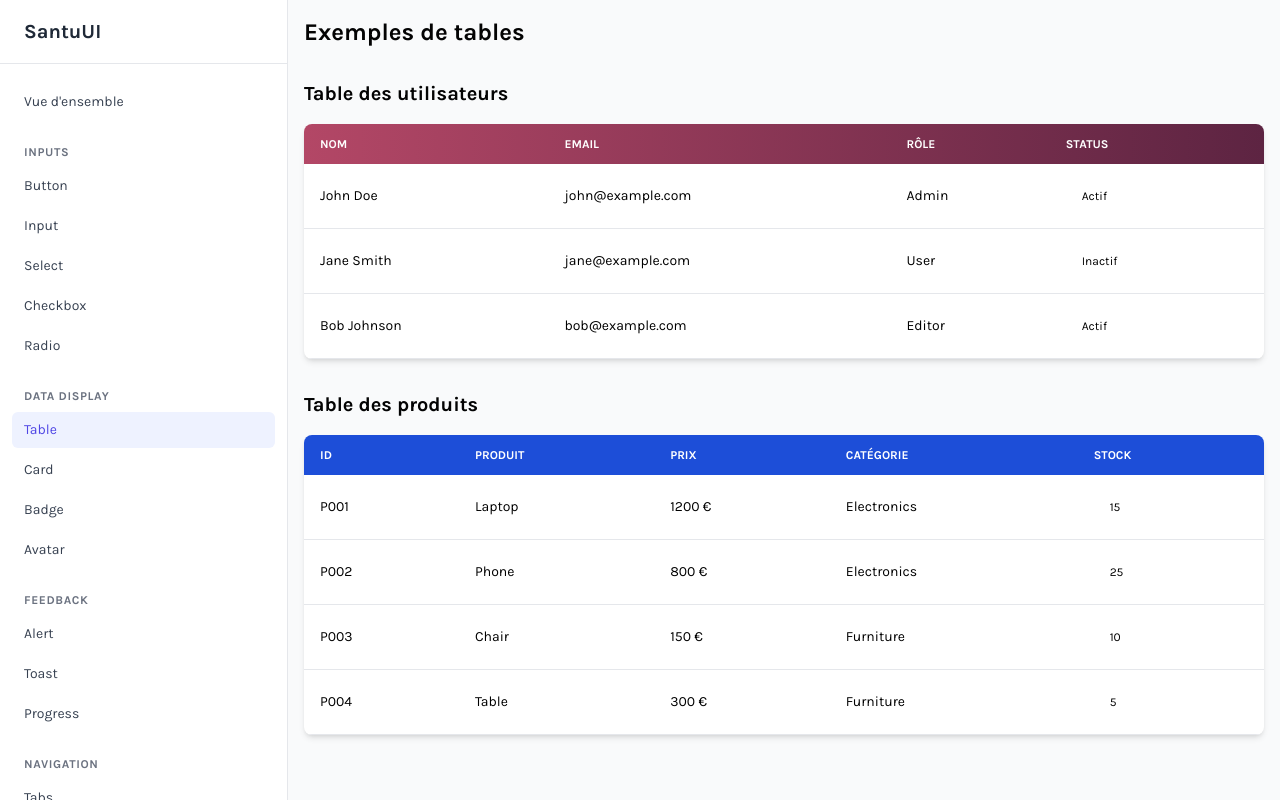
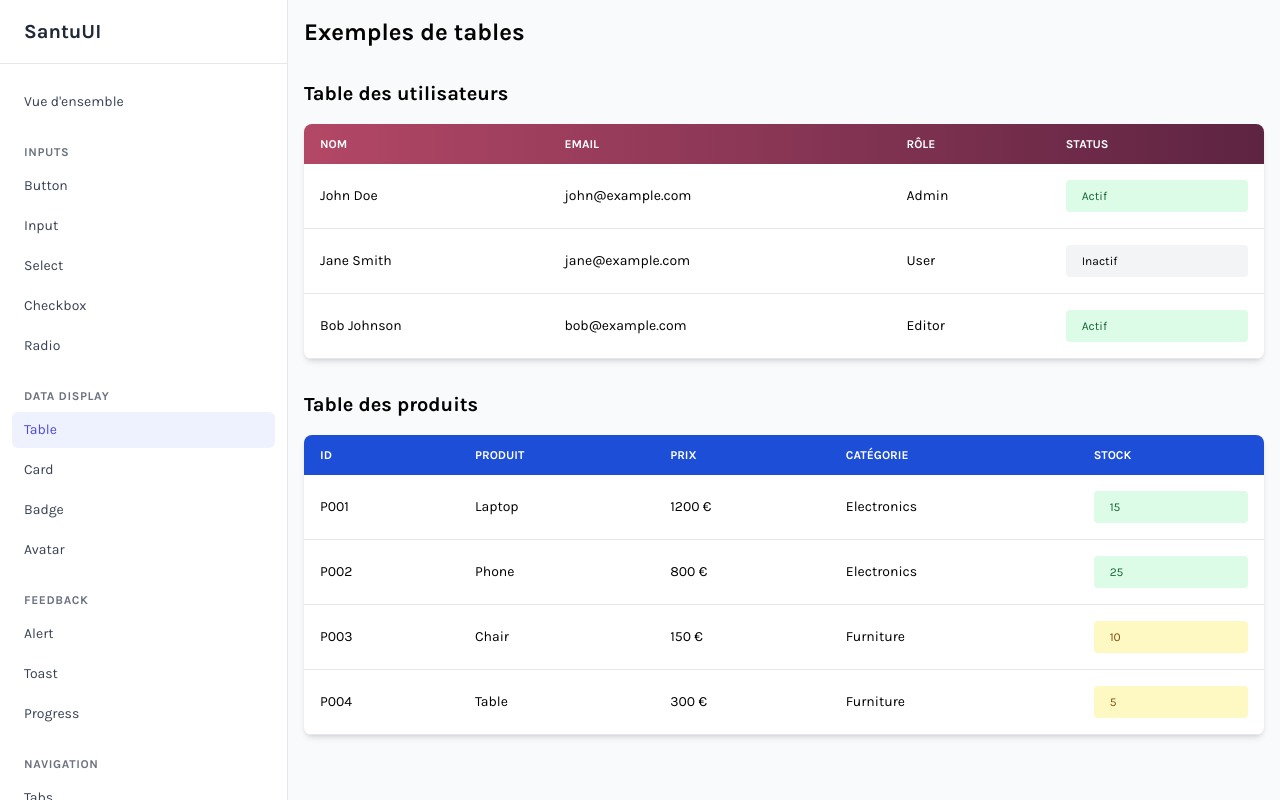
Before and after one commit to aboubacar3012/santu-frontend, a Next.js app: page /ui/tables in a window 1280 px wide. Built offline with nearby package versions, Linux system fonts and the light colour scheme.

Commit message:
refactor: mise à jour de l'énumération StatusEnum et ajustement des composants pour gérer les nouveaux états de factures

```diff
--- a/src/app/dashboard/clients/[clientId]/page.tsx
+++ b/src/app/dashboard/clients/[clientId]/page.tsx
@@ -4,7 +4,7 @@ import { useGetClientById } from '@/src/hooks/useClients';
 import { useGetInvoicesByClientId } from '@/src/hooks/useInvoices';
 import { formatCurrency } from '@/src/libs/formatCurrency';
 import { RootState } from '@/src/redux/store';
-import { Client, Invoice } from '@/src/types';
+import { Client, Invoice, StatusEnum } from '@/src/types';
 import Table, { Column } from '@/src/components/shared/Table';
 
 import { useRouter } from 'next/navigation';
@@ -24,8 +24,10 @@ const SingleClient = ({ params }: { params: { clientId: string } }) => {
   const client = data?.client as Client;
 
   // Utilisation du hook pour récupérer les factures du client
-  const { data: invoicesData, isLoading: isLoadingInvoices } =
-    useGetInvoicesByClientId(params.clientId, auth.token!);
+  const { data: invoicesData, isLoading: isLoadingInvoices } = useGetInvoicesByClientId(
+    params.clientId,
+    auth.token!
+  );
   const invoices = invoicesData?.invoices || [];
 
   // Calcul du montant total de toutes les factures
@@ -52,28 +54,25 @@ const SingleClient = ({ params }: { params: { clientId: string } }) => {
     {
       header: 'Date de création',
       accessor: invoice =>
-        invoice.createdAt
-          ? new Date(invoice.createdAt).toLocaleDateString()
-          : '-',
+        invoice.createdAt ? new Date(invoice.createdAt).toLocaleDateString() : '-',
     },
     {
       header: 'Status',
       accessor: invoice => (
         <Badge
-          type={
-            invoice.status === 'paid'
-              ? 'green'
-              : invoice.status === 'pending'
-              ? 'yellow'
-              : 'red'
-          }
-          text={
-            invoice.status === 'paid'
-              ? 'Payée'
-              : invoice.status === 'pending'
-              ? 'En attente'
-              : 'En retard'
-          }
+          type={invoice.status}
+          text={(() => {
+            switch (invoice.status) {
+              case StatusEnum.DRAFT:
+                return 'Brouillon';
+              case StatusEnum.PAID:
+                return 'Payée';
+              case StatusEnum.PENDING:
+                return 'En attente';
+              default:
+                return invoice.status;
+            }
+          })()}
         />
       ),
     },
@@ -116,13 +115,11 @@ const SingleClient = ({ params }: { params: { clientId: string } }) => {
             </div>
             <div className="flex flex-col justify-between items-end gap-6">
               <div className="flex gap-4">
-                <Badge type="gray" text={`${invoices.length} Factures`} />
+                <Badge type="yellow" text={`${invoices.length} Factures`} />
               </div>
               <div className="text-right">
                 <p className="font-light text-xs">Montant total</p>
-                <p className="font-bold text-lg">
-                  {formatCurrency(totalAmount)}
-                </p>
+                <p className="font-bold text-lg">{formatCurrency(totalAmount)}</p>
               </div>
             </div>
           </div>
--- a/src/app/dashboard/page.tsx
+++ b/src/app/dashboard/page.tsx
@@ -90,14 +90,10 @@ const DashboardPage = () => {
     {
       header: 'Status',
       accessor: invoice => {
-        if (invoice.status === StatusEnum.DRAFT)
-          return <Badge type={StatusEnum.DRAFT} text="Brouillon" />;
-        if (invoice.status === StatusEnum.SENT)
-          return <Badge type={StatusEnum.SENT} text="Envoyée" />;
-        if (invoice.status === StatusEnum.PAID)
-          return <Badge type={StatusEnum.PAID} text="Déjà payée" />;
-        if (invoice.status === StatusEnum.CANCELLED)
-          return <Badge type={StatusEnum.CANCELLED} text="Annulée" />;
+        if (invoice.status === StatusEnum.DRAFT) return <Badge type="yellow" text="Brouillon" />;
+        if (invoice.status === StatusEnum.PENDING) return <Badge type="blue" text="Envoyée" />;
+        if (invoice.status === StatusEnum.PAID) return <Badge type="green" text="Déjà payée" />;
+        if (invoice.status === StatusEnum.CANCELLED) return <Badge type="red" text="Annulée" />;
         return null;
       },
     },
--- a/src/components/Badge.tsx
+++ b/src/components/Badge.tsx
@@ -1,24 +1,18 @@
-import { StatusEnum } from '../types';
-
 type BadgeProps = {
-  type: StatusEnum;
+  type: 'green' | 'red' | 'blue' | 'yellow' | 'gray';
   text: string;
 };
 const Badge = ({ type, text }: BadgeProps) => {
   const styleByType = {
-    DRAFT: 'bg-amber-100 text-amber-600',
-    PAID: 'bg-green-100 text-green-600',
-    SENT: 'bg-yellow-100 text-yellow-800',
-    CANCELLED: 'bg-red-100 text-red-800',
-    UNPAID: 'bg-red-100 text-red-600',
+    green: 'bg-green-100 text-green-800',
+    red: 'bg-red-100 text-red-800',
+    blue: 'bg-blue-100 text-blue-800',
+    yellow: 'bg-yellow-100 text-yellow-800',
+    gray: 'bg-gray-100 text-black',
   };
 
   return (
-    <p
-      className={`text-xs max-w-min text-nowrap font-medium px-4 py-2 rounded ${styleByType[type]}`}
-    >
-      {text}
-    </p>
+    <p className={`text-xs font-medium px-4 py-2 rounded ${type} ${styleByType[type]}`}>{text}</p>
   );
 };
 
--- a/src/components/Stamp.tsx
+++ b/src/components/Stamp.tsx
@@ -1,12 +1,13 @@
 import { CheckCircle, XCircle, FileEdit } from 'lucide-react';
+import { StatusEnum } from '@/src/types';
 
-type StampType = 'PAID' | 'DRAFT' | 'UNPAID';
+type StampType = keyof typeof StatusEnum;
 
 interface StampProps {
   type?: StampType;
 }
 
-const Stamp = ({ type = 'PAID' }: StampProps) => {
+const Stamp = ({ type = StatusEnum.PAID }: StampProps) => {
   // Configuration pour chaque type de tampon
   const stampConfig = {
     PAID: {
@@ -23,12 +24,19 @@ const Stamp = ({ type = 'PAID' }: StampProps) => {
       icon: <FileEdit size={32} className="text-amber-600" />,
       text: 'BROUILLON',
     },
-    UNPAID: {
+    CANCELLED: {
       borderColor: 'border-red-500',
       textColor: 'text-red-600',
       shadowColor: 'rgba(239, 68, 68, 0.3)',
       icon: <XCircle size={32} className="text-red-600" />,
-      text: 'NON PAYÉ',
+      text: 'ANNULÉ',
+    },
+    PENDING: {
+      borderColor: 'border-blue-500',
+      textColor: 'text-blue-600',
+      shadowColor: 'rgba(59, 130, 246, 0.3)',
+      icon: <FileEdit size={32} className="text-blue-600" />,
+      text: 'EN ATTENTE',
     },
   };
 
--- a/src/components/invoice/InvoiceActionPanelLeft.tsx
+++ b/src/components/invoice/InvoiceActionPanelLeft.tsx
@@ -155,7 +155,7 @@ const InvoiceActionPanelLeft = ({ invoice, handlePrintSection }: InvoiceActionPa
             )}
             {invoice.status !== StatusEnum.DRAFT && invoice.status !== StatusEnum.PAID && (
               <div className="absolute transform -rotate-12 top-12 left-16">
-                <Stamp type={StatusEnum.UNPAID} />
+                <Stamp type={StatusEnum.PENDING} />
               </div>
             )}
 
--- a/src/libs/getStatusColor.ts
+++ b/src/libs/getStatusColor.ts
@@ -4,13 +4,13 @@ export const getStatusColor = (status: string) => {
   switch (status) {
     case StatusEnum.DRAFT:
       return 'bg-gray-100 text-gray-800';
-    case StatusEnum.SENT:
+    case StatusEnum.PENDING:
       return 'bg-blue-100 text-blue-800';
     case StatusEnum.PAID:
       return 'bg-green-100 text-green-800';
     case StatusEnum.CANCELLED:
       return 'bg-red-100 text-red-800';
-    case StatusEnum.UNPAID:
+    case StatusEnum.PENDING:
       return 'bg-red-100 text-red-600';
     default:
       return 'bg-gray-100 text-gray-800';
--- a/src/libs/getStatusText.ts
+++ b/src/libs/getStatusText.ts
@@ -4,14 +4,12 @@ export const getStatusText = (status: string) => {
   switch (status) {
     case StatusEnum.DRAFT:
       return 'Brouillon';
-    case StatusEnum.SENT:
-      return 'Envoyée';
+    case StatusEnum.PENDING:
+      return 'En attente';
     case StatusEnum.PAID:
       return 'Payée';
     case StatusEnum.CANCELLED:
       return 'Annulée';
-    case StatusEnum.UNPAID:
-      return 'Non payée';
     default:
       return status;
   }
--- a/src/types/index.ts
+++ b/src/types/index.ts
@@ -6,10 +6,9 @@ export enum RoleEnum {
 
 export enum StatusEnum {
   DRAFT = 'DRAFT',
-  SENT = 'SENT',
+  PENDING = 'PENDING',
   PAID = 'PAID',
   CANCELLED = 'CANCELLED',
-  UNPAID = 'UNPAID',
 }
 
 export enum TypeEnum {
```
Also changed, not shown: src/app/ui/tables/page.tsx (+4 -9 lines).
